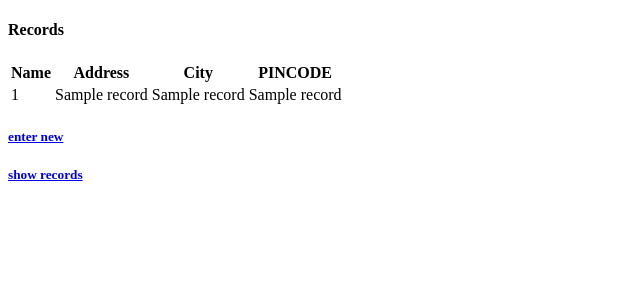
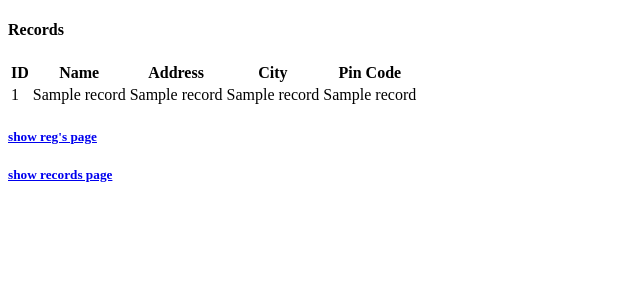
Before and after one commit to tsotetsi/students-records, a Flask app: template templates/records.html in a window 1280 px wide. Shown: the top 300 px of the page, without its empty margins (0-640 px from the left). Run offline with Flask 2, Linux system fonts and the light colour scheme; the template is opened without the code that fills it: most values are stand-ins (such as "Sample title", 1, 10 or a date in 2020).

Commit message:
Add primary key to my table and pep8

```diff
--- a/app.py
+++ b/app.py
@@ -7,42 +7,44 @@ def init_sqlite_db():
     conn = sqlite3.connect('database.db')
     print("Opened database successfully")
 
-    conn.execute('CREATE TABLE IF NOT EXISTS students (name TEXT, addr TEXT, city TEXT, pin TEXT)')
+    conn.execute('CREATE TABLE IF NOT EXISTS student (id INTEGER PRIMARY KEY AUTOINCREMENT, name TEXT, address TEXT, city TEXT, pin_code TEXT)')
     print("Table created successfully")
     conn.close()
 
 
 init_sqlite_db()
 
+
 app = Flask(__name__)
 
 @app.route('/')
-@app.route('/enter-new/')
+@app.route('/registration-form/')
 def enter_new_student():
-    return render_template('student.html')
+    return render_template('registration-form.html')
 
 
 @app.route('/add-new-record/', methods=['POST'])
 def add_new_record():
     if request.method == "POST":
+        msg = None
         try:
             name = request.form['name']
-            addr = request.form['add']
+            address = request.form['address']
             city = request.form['city']
-            pin = request.form['pin']
+            pin_code = request.form['pin-code']
 
             with sqlite3.connect('database.db') as con:
                 cur = con.cursor()
-                cur.execute("INSERT INTO students (name, addr, city, pin) VALUES (?, ?, ?, ?)", (name, addr, city, pin))
+                cur.execute("INSERT INTO student (name, address, city, pin_code) VALUES (?, ?, ?, ?)", (name, address, city, pin_code))
                 con.commit()
-                msg = "Record successfully added."
+                msg = name + " was successfully added to the database."
         except Exception as e:
             con.rollback()
-            msg = "Error occurred in insert operation: " + e
+            msg = "Error occurred in insert operation: " + str(e)
 
         finally:
             con.close()
-            return render_template('result.html', msg=msg)
+            return render_template('results.html', msg=msg)
 
 
 @app.route('/show-records/', methods=["GET"])
@@ -51,11 +53,11 @@ def show_records():
     try:
         with sqlite3.connect('database.db') as con:
             cur = con.cursor()
-            cur.execute("SELECT * FROM students")
+            cur.execute("SELECT * FROM student")
             records = cur.fetchall()
     except Exception as e:
         con.rollback()
-        print("There was an error fetching results from the database.")
+        print("There was an error fetching results from the database: " + str(e))
     finally:
         con.close()
         return render_template('records.html', records=records)
--- a/templates/records.html
+++ b/templates/records.html
@@ -7,21 +7,22 @@
 <body>
     <h4>Records</h4>
     <table>
+        <th>ID</th>
         <th>Name</th>
         <th>Address</th>
         <th>City</th>
-        <th>PINCODE</th>
-
+        <th>Pin Code</th>
         {% for record in records %}
             <tr>
                 <td>{{ record[0] }}</td>
                 <td>{{ record[1] }}</td>
                 <td>{{ record[2] }}</td>
                 <td>{{ record[3] }}</td>
+                <td>{{ record[4] }}</td>
             </tr>
         {% endfor %}
     </table>
-      <h5><a href ="/enter-new/">enter new</a></h5>
-      <h5><a href="/show-records/">show records</a></h5>
+      <h5><a href ="/registration-form/">show reg's page</a></h5>
+      <h5><a href="/show-records/">show records page</a></h5>
 </body>
 </html>
```
Also changed, not shown: templates/registration-form.html (renamed from templates/student.html, +4 -4 lines), templates/result.html (deleted, +0 -9 lines), templates/results.html (added, +12 -0 lines).
